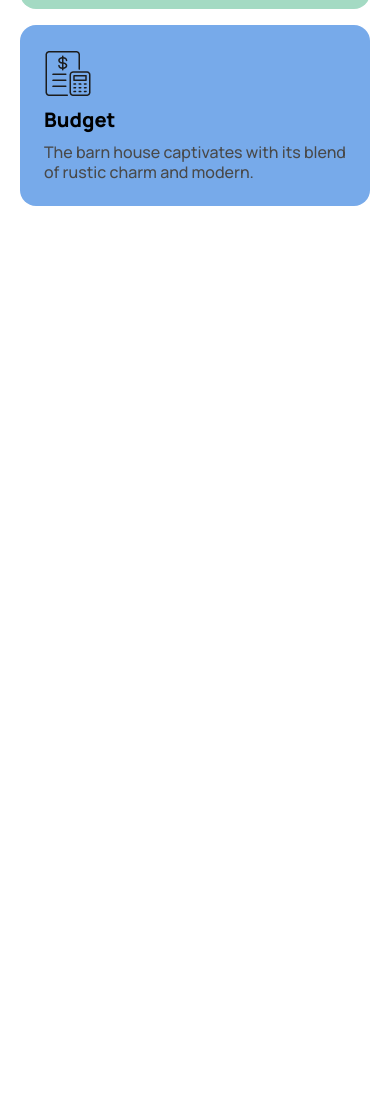
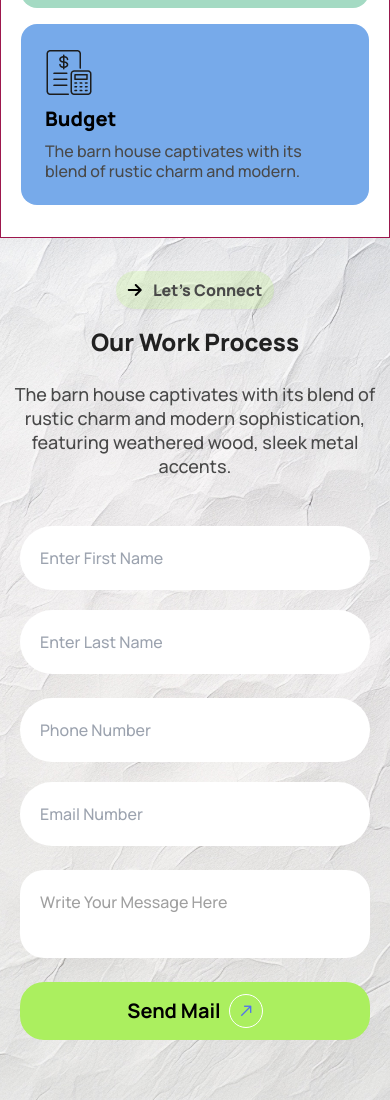
Before and after one commit to Sharif707/Assignment-3, a plain HTML site: page index.html in a window 390 px wide. Shown: the part 2481-3581 px from the top of the page. Before the commit the page ends 2719 px from the top, so only its background shows below. Drawn offline with nearby package versions, Linux system fonts and the light colour scheme.

Commit message:
form section completed and responsive

```diff
--- a/index.html
+++ b/index.html
@@ -131,7 +131,7 @@
 
     </header>
 
-    <main class="container mx-auto px-5 lg:mt-24 mt-8">
+    <main class="container mx-auto px-5 lg:mt-24 mt-8 border border-pink-800">
         <section
             class="relative lg:py-28 p-5 lg:px-20 flex flex-col lg:flex-row items-center justify-center lg:gap-8 gap-6">
             <div class="text-center lg:text-start">
@@ -201,31 +201,82 @@
                 <div class="p-6 bg-[#E7C1D3] rounded-2xl">
                     <img src="assets/concept.png">
                     <h3 class="my-2 text-xl font-extrabold">Concept</h3>
-                    <p class="text-[#494949] font-medium leading-5">The barn house captivates with its blend of rustic charm and modern.</p>
+                    <p class="text-[#494949] font-medium leading-5">The barn house captivates with its blend of rustic
+                        charm and modern.</p>
 
                 </div>
                 <div class="p-6 bg-[#EFDA6E] rounded-2xl">
                     <img src="assets/flow-chart.png">
                     <h3 class="my-2 text-xl font-extrabold">Design Process</h3>
-                    <p class="text-[#494949] font-medium leading-5">The barn house captivates with its blend of rustic charm and modern.</p>
+                    <p class="text-[#494949] font-medium leading-5">The barn house captivates with its blend of rustic
+                        charm and modern.</p>
 
                 </div>
                 <div class="p-6 bg-[#A4DAC3] rounded-2xl">
                     <img src="assets/vision.png">
                     <h3 class="my-2 text-xl font-extrabold">SuperVision</h3>
-                    <p class="text-[#494949] font-medium leading-5">The barn house captivates with its blend of rustic charm and modern.</p>
+                    <p class="text-[#494949] font-medium leading-5">The barn house captivates with its blend of rustic
+                        charm and modern.</p>
 
                 </div>
                 <div class="p-6 bg-[#77AAEA] rounded-2xl">
                     <img src="assets/budget-planning.png">
                     <h3 class="my-2 text-xl font-extrabold">Budget</h3>
-                    <p class="text-[#494949] font-medium leading-5">The barn house captivates with its blend of rustic charm and modern.</p>
+                    <p class="text-[#494949] font-medium leading-5">The barn house captivates with its blend of rustic
+                        charm and modern.</p>
 
                 </div>
 
             </div>
         </section>
 
+
+        <!-- -----Discuss section-------- -->
+
+
+
+    </main>
+
+    <main>
+        <section
+            class="bg-[url('/assets/bg.jpg')] min-h-screen bg-cover bg-center bg-no-repeat lg:pt-24 lg:pb-24 text-center py-10">
+            <div class="inline rounded-3xl px-3 py-2 bg-[#abef5f] bg-opacity-20 shadow-sm">
+                <i class="fa-solid fa-arrow-right"></i>
+                <span class="text-[#494949] ml-2 font-extrabold ">Let's Connect</span>
+            </div>
+
+            <h1 class="lg:text-[40px] font-extrabold text-[#212121] my-6 text-2xl text-center">Our Work Process</h1>
+
+            <p class="mb-7 text-[#494949] font-medium leading-6 text-lg lg:w-3/4 lg:mx-auto text-center">The barn house
+                captivates
+                with its blend of
+                rustic charm and
+                modern sophistication, featuring weathered wood, sleek metal accents.</p>
+
+
+            <form class="max-w-[920px] p-5 mx-auto">
+                <div class="flex flex-col gap-5 lg:flex-row lg:gap-6 mb-6">
+                    <input type="text" placeholder="Enter First Name"
+                        class="rounded-full p-5 bg-white text-[#a0a0a0] font-medium md:w-1/2 w-full" required>
+                    <input type="text" placeholder="Enter Last Name"
+                        class="rounded-full p-5 bg-white text-[#a0a0a0] font-medium md:w-1/2 w-full" required>
+                </div>
+                <div class="flex flex-col gap-5 lg:flex-row lg:gap-6 mb-6">
+                    <input type="number" placeholder="Phone Number"
+                        class="rounded-full p-5 bg-white text-[#a0a0a0] font-medium md:w-1/2 w-full" required>
+                    <input type="email" placeholder="Email Number"
+                        class="rounded-full p-5 bg-white text-[#a0a0a0] font-medium md:w-1/2 w-full" required>
+                </div>
+                <textarea class="rounded-3xl p-5 bg-white text-[#a0a0a0] font-medium block w-full lg:h-48 resize-none lg:mb-8 mb-6">Write Your Message Here</textarea>
+                <button class="py-3 px-5 rounded-3xl bg-[#abef5f] w-full flex items-center justify-center gap-2">
+                    <span class="font-bold text-[20px]">Send Mail</span>
+                    <img src="assets/icons8-arrow-up-right-32.png" alt=""
+                        class="rounded-full border-[1.5px] border-white ">
+
+                </button>
+            </form>
+
+        </section>
     </main>
 
 </body>
```
